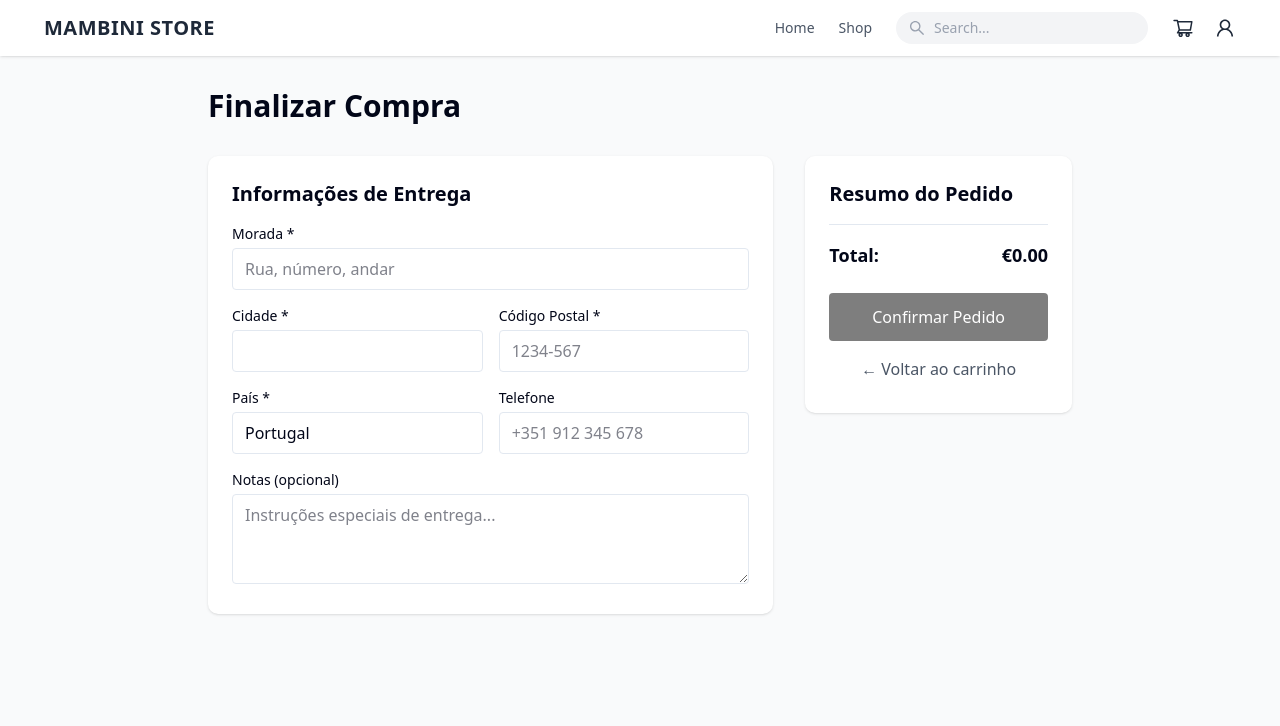
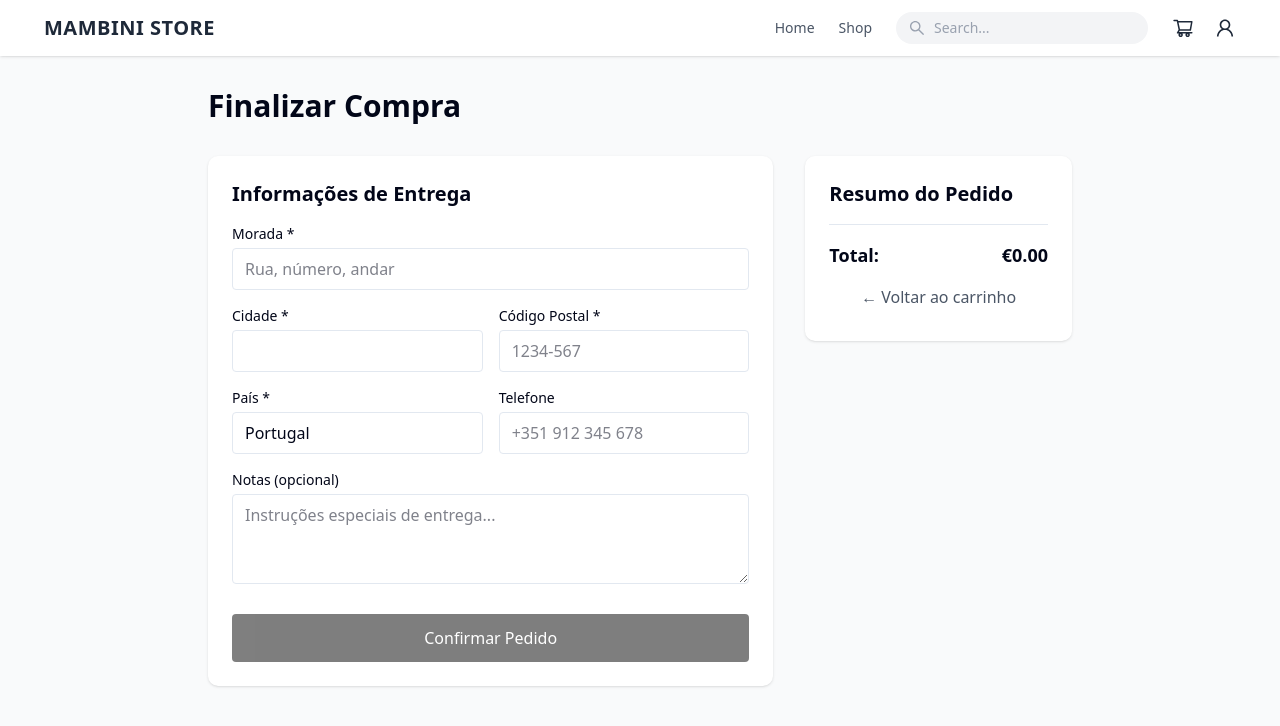
Before and after one commit to Juels0nB/Mambini-Store, a React (Vite) app in the folder mambini-app/: page /checkout in a window 1280 px wide. Shown: the top 726 px of the page. Built offline with nearby package versions, Linux system fonts and the light colour scheme.

Commit message:
obriga a por coisas

```diff
--- a/mambini-app/src/Pages/CheckoutPage.tsx
+++ b/mambini-app/src/Pages/CheckoutPage.tsx
@@ -171,6 +171,15 @@ export default function CheckoutPage() {
                                     />
                                 </div>
                             </div>
+                            {/*Botão submeter formulário*/}
+                            <button
+                                type="submit"
+                                disabled={loading || cart.length === 0}
+                                className="w-full mt-6 py-3 bg-black text-white rounded font-medium hover:bg-gray-800 transition disabled:opacity-50 disabled:cursor-not-allowed"
+                            >
+                                {loading ? "A processar..." : "Confirmar Pedido"}
+                            </button>
+
                         </form>
                     </div>
 
@@ -197,13 +206,6 @@ export default function CheckoutPage() {
                                 </div>
                             </div>
 
-                            <button
-                                onClick={handleSubmit}
-                                disabled={loading || cart.length === 0}
-                                className="w-full mt-6 py-3 bg-black text-white rounded font-medium hover:bg-gray-800 transition disabled:opacity-50 disabled:cursor-not-allowed"
-                            >
-                                {loading ? "A processar..." : "Confirmar Pedido"}
-                            </button>
 
                             <button
                                 onClick={() => navigate("/cart")}
```
